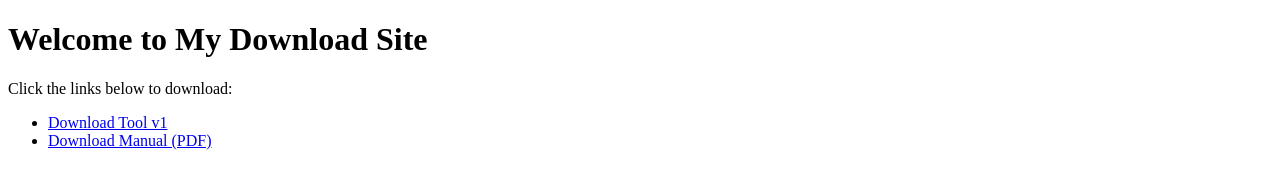
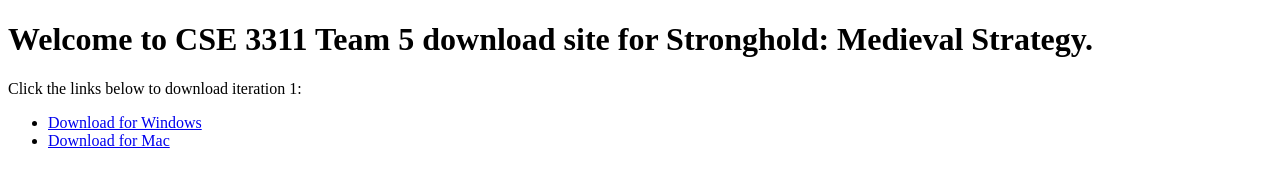
Before and after one commit to uta-cmb6906/CSE3311DownloadPage, a plain HTML site: page index.html in a window 1280 px wide. Drawn offline with Linux system fonts and the light colour scheme.

Commit message:
Update index.html

```diff
--- a/index.html
+++ b/index.html
@@ -2,14 +2,14 @@
 <html lang="en">
 <head>
   <meta charset="UTF-8">
-  <title>My Download Site</title>
+  <title>CSE3311 Download Site</title>
 </head>
 <body>
-  <h1>Welcome to My Download Site</h1>
-  <p>Click the links below to download:</p>
+  <h1>Welcome to CSE 3311 Team 5 download site for Stronghold: Medieval Strategy. </h1>
+  <p>Click the links below to download iteration 1:</p>
   <ul>
-    <li><a href="files/tool-v1.zip" download>Download Tool v1</a></li>
-    <li><a href="files/manual.pdf" download>Download Manual (PDF)</a></li>
+    <li><a href="files/iteration1win" download>Download for Windows</a></li>
+    <li><a href="files/iteration1mac" download>Download for Mac</a></li>
   </ul>
 </body>
 </html>
```
